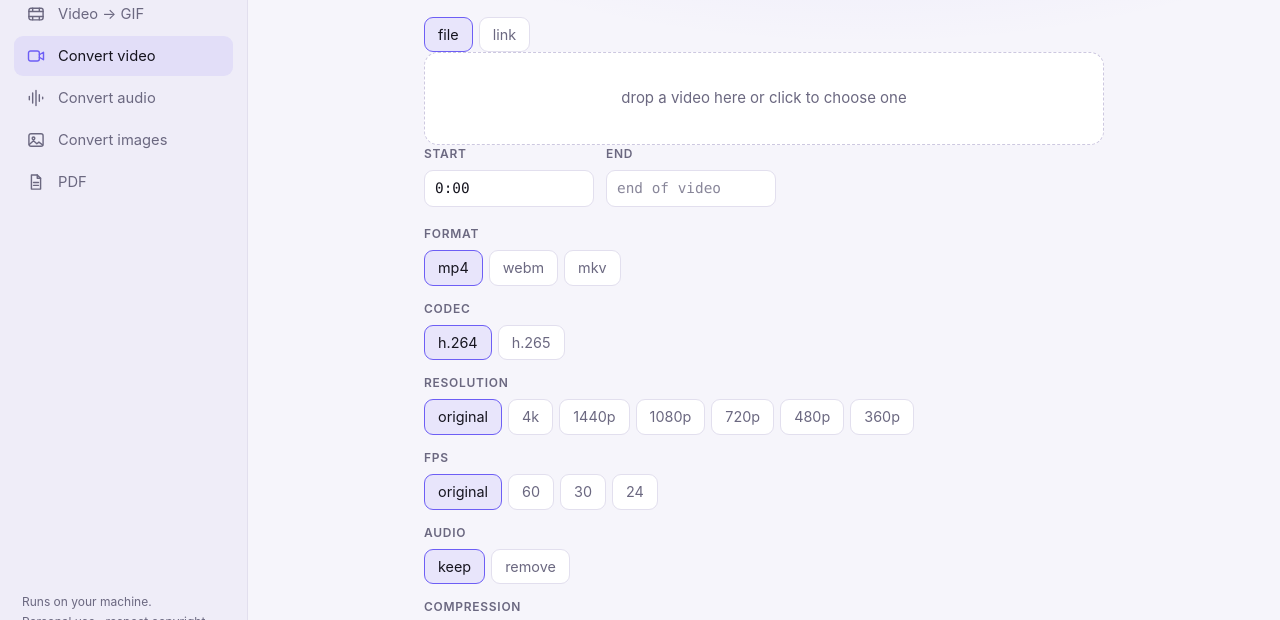
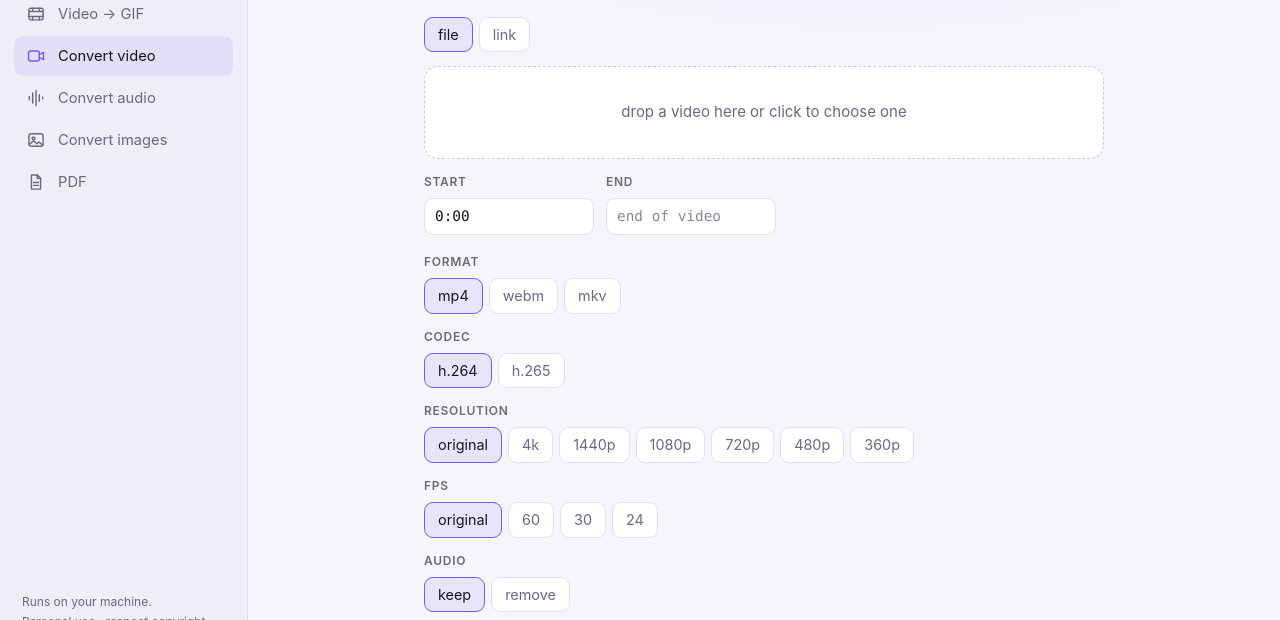
Before and after one commit to umbra-code/umbra-tools, a website with bundled scripts: page public/index.html in a window 1280 px wide. Both pictures are taken after typing "https://example.com" into the empty fields and a click on the tab "Convert video". Shown: the part 128-748 px from the top of the page. Built offline with nearby package versions, Linux system fonts and the light colour scheme; files whose address does not match are found by name.

Commit message:
fix(ui): space out the file-or-link picker

```diff
--- a/public/style.css
+++ b/public/style.css
@@ -149,6 +149,8 @@ body {
 /* --- Forms ------------------------------------------------------------------------- */
 
 form { display: flex; flex-direction: column; gap: 18px; }
+/* The shared file-or-link picker is one element in the form: space out what it contains too. */
+[data-media-source] { display: flex; flex-direction: column; gap: 14px; }
 
 input {
   flex: 1;
```
